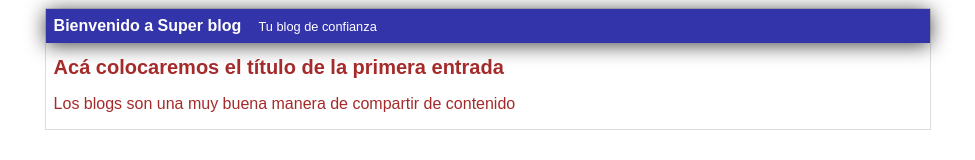
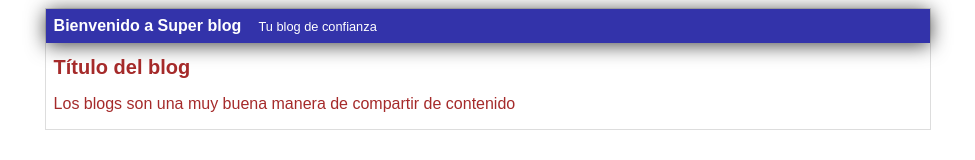
Before and after one commit to dcelis29/hyperblog, a plain HTML site: page index.html in a window 1280 px wide. Shown: the whole page, without its empty margins (152-1127 px from the left). Drawn offline with Linux system fonts and the light colour scheme.

Commit message:
Cambié el título del blog

```diff
--- a/index.html
+++ b/index.html
@@ -13,7 +13,7 @@
             <span class = "tagline">Tu blog de confianza</span>
         </div>
         <div class = "post">
-            <h1>Acá colocaremos el título de la primera entrada</h1>
+            <h1>Título del blog</h1>
             <p>Los blogs son una muy buena manera de compartir de contenido</p>
         </div>
     </div>
```
